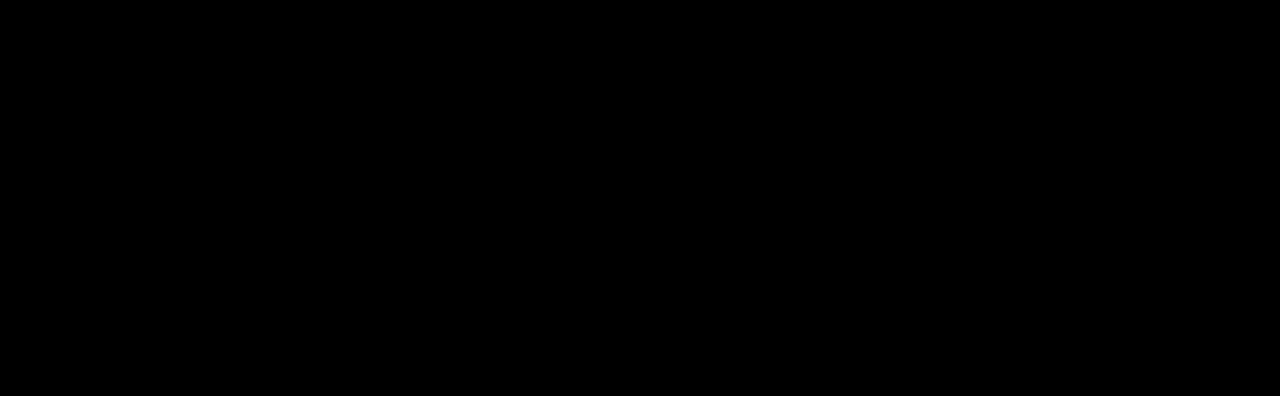
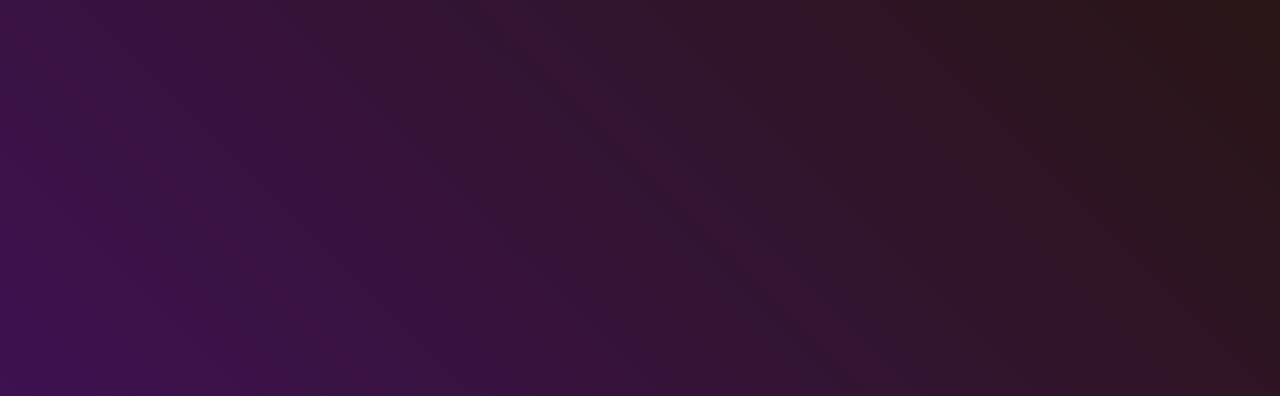
Before and after one commit to gracefulTenacity/yeahimsammi.xyz, a plain HTML site: page gmodloadscreen.html in a window 1280 px wide. Shown: the top 396 px of the page. Drawn offline with Linux system fonts and the light colour scheme.

Commit message:
Update gmodloadscreen.html

```diff
--- a/gmodloadscreen.html
+++ b/gmodloadscreen.html
@@ -8,10 +8,9 @@
       }
       body {
         margin: 0;
-        opacity: 0;
         width: 100vw;
         height: 100vh;
-        background: linear-gradient(45deg #18778f, #41467c);
+        background: linear-gradient(45deg, #64188faa, #7c414155);
       }
       h1 {
         width: fit-content;
```
